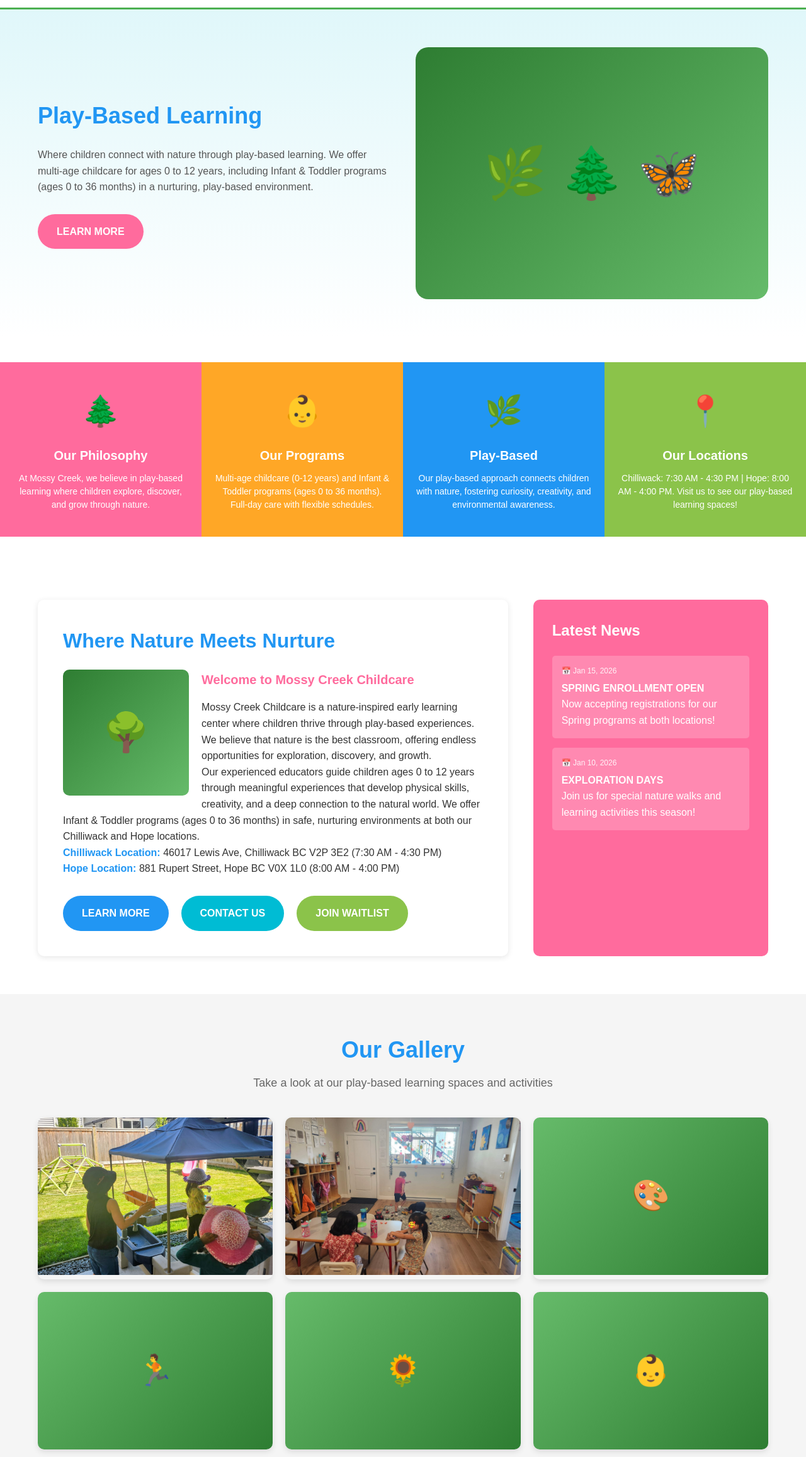
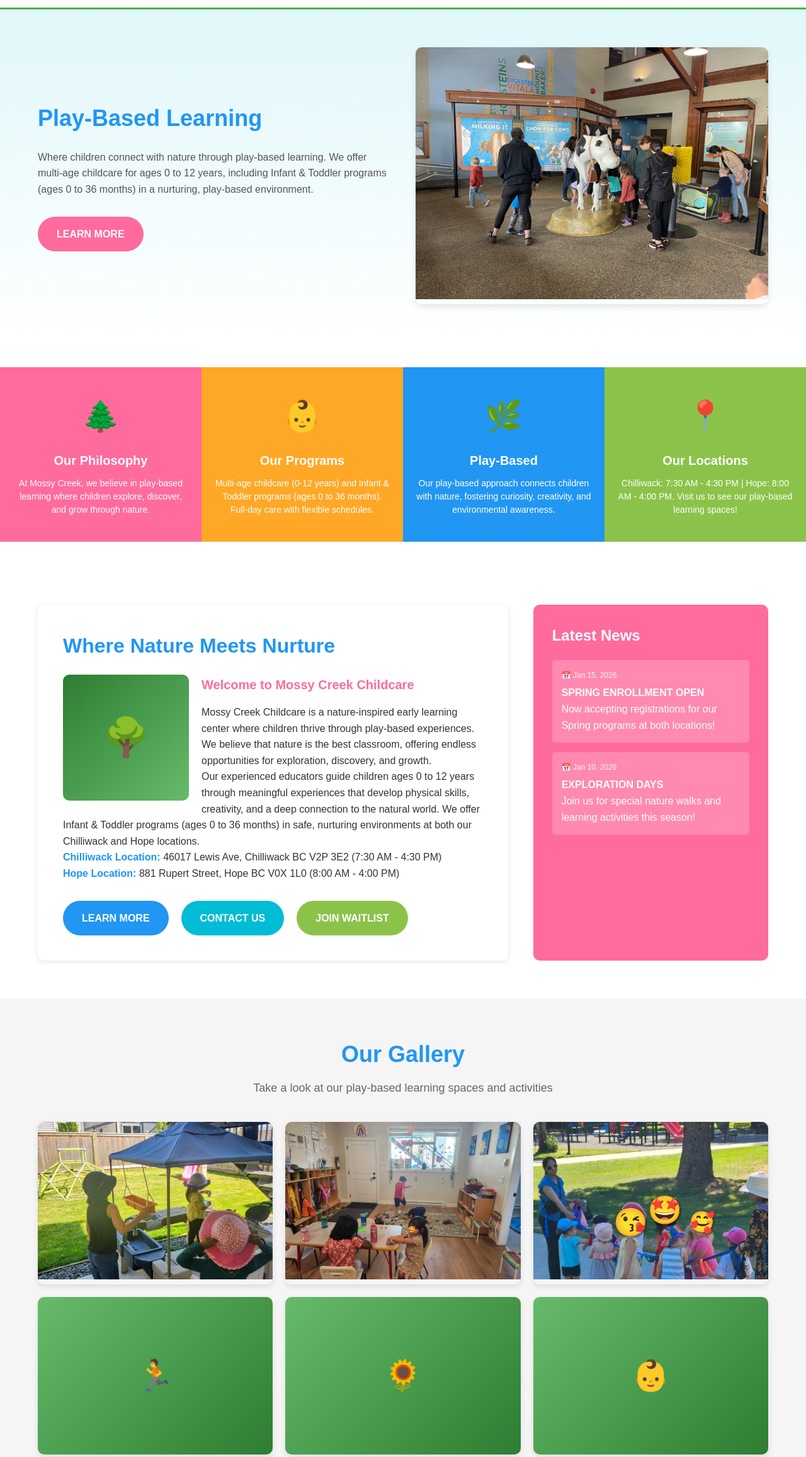
Before and after one commit to mossycreekchildcare-source/mossycreekchildcare-website, a plain HTML site: page index.html in a window 1280 px wide. Shown: the part 140-2453 px from the top of the page at 63% size. Drawn offline with Linux system fonts and the light colour scheme.

Commit message:
Add files via upload

```diff
--- a/index.html
+++ b/index.html
@@ -508,9 +508,16 @@
                     <p>Where children connect with nature through play-based learning. We offer multi-age childcare for ages 0 to 12 years, including Infant & Toddler programs (ages 0 to 36 months) in a nurturing, play-based environment.</p>
                     <a href="#programs" class="btn">LEARN MORE</a>
                 </div>
-                <div class="hero-image">
+                <!--<div class="hero-image">
                     <div class="hero-placeholder">
                         <div class="child-hands">🌿 🌲 🦋</div>
+                    </div>
+                </div>-->
+                <div class="gallery-item">
+                    <img src="farm-visit.jpeg" alt="Indoor Classroom" style="width: 100%; height: 400px; object-fit: cover;">
+                    <div class="gallery-caption">
+                        <h3>Farm Visit</h3>
+                        <p>Children enjoying Farm Visit</p>
                     </div>
                 </div>
             </div>
@@ -600,10 +607,10 @@
                 </div>
 
                 <div class="gallery-item">
-                    <div class="gallery-placeholder">🎨</div>
+                    <img src="outdoor-walk.jpeg" alt="Indoor Classroom" style="width: 100%; height: 250px; object-fit: cover;">
                     <div class="gallery-caption">
-                        <h3>Creative Play</h3>
-                        <p>Hands-on art and creative activities</p>
+                        <h3>Outdoor Walk</h3>
+                        <p>Children enjoying outdoor walks</p>
                     </div>
                 </div>
 
```
Also changed, not shown: farm-visit.jpeg (added), outdoor-walk.jpeg (added).
